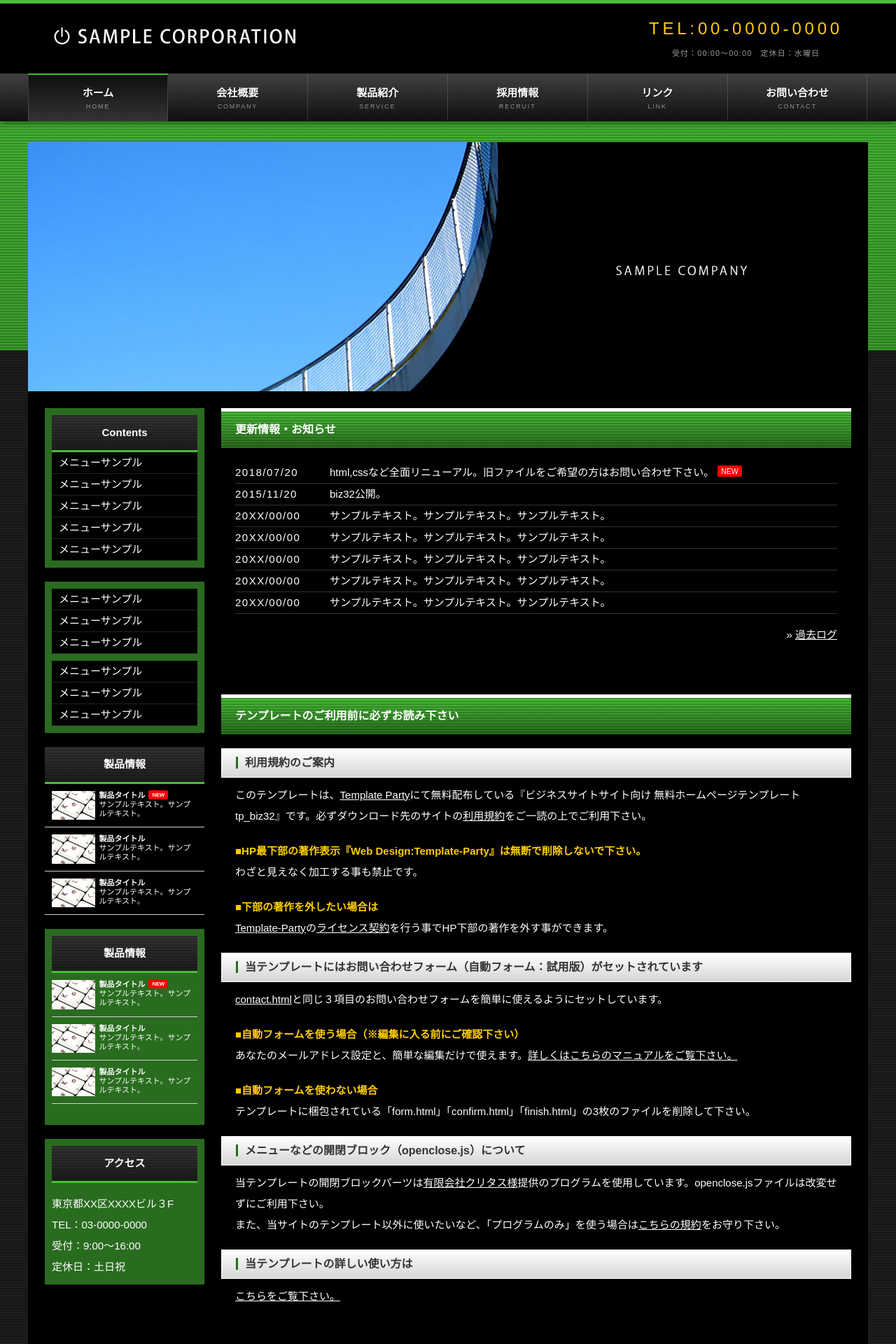
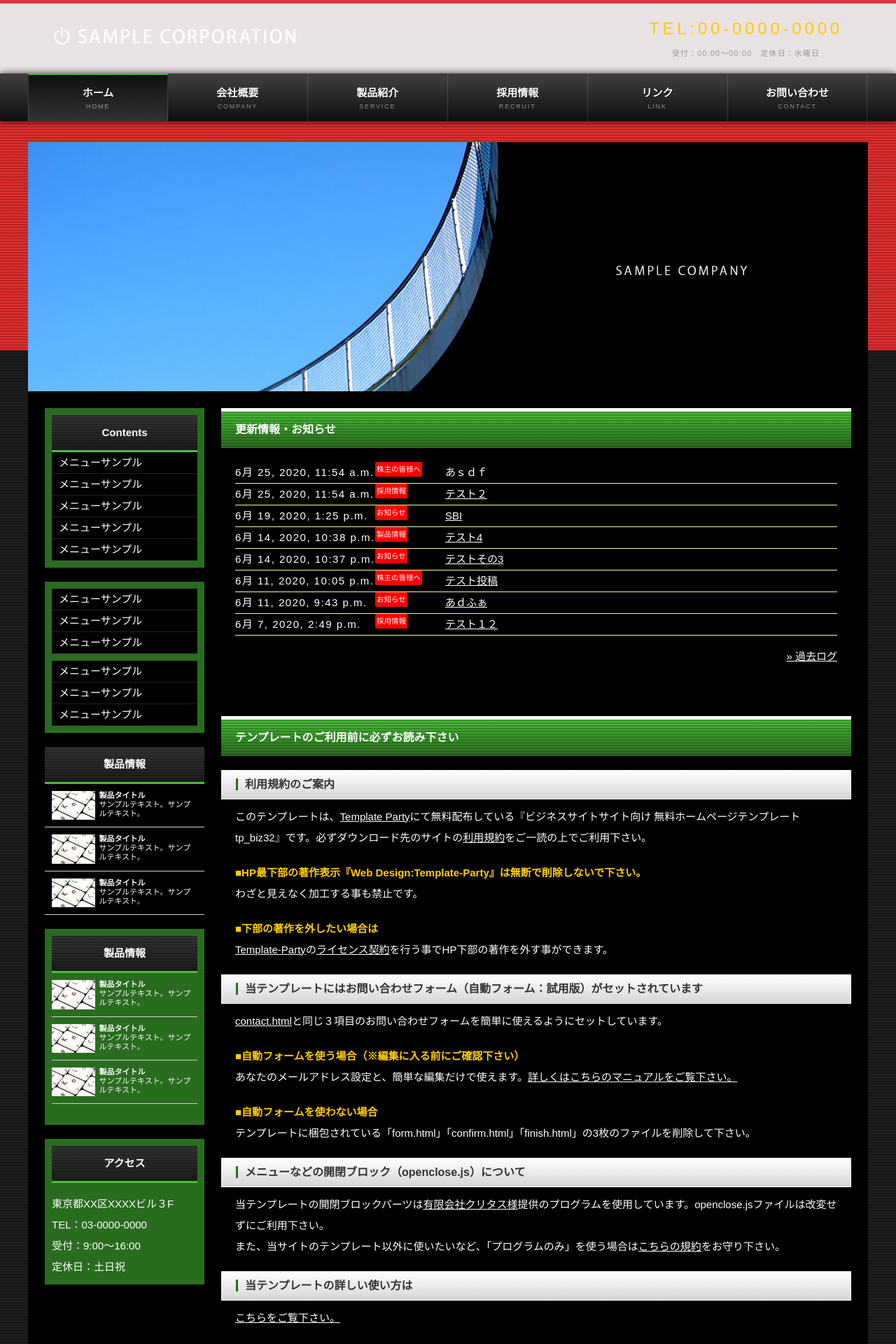
Before and after one commit to aasshunyaaa/portfolio, a Django app: page / in a window 1280 px wide. Shown: the top 1920 px of the page at 70% size. Run offline with Django 3.2, Linux system fonts and the light colour scheme; data comes from the database, SQL or seed files in the repository; both versions use the stored data as it was after the commit.

Commit message:
6/25 kec

```diff
--- a/site2/models.py
+++ b/site2/models.py
@@ -11,14 +11,14 @@ class Category(models.Model):
 
 PUBLIC_CHOICES = [
     ('1', '公開'),
-    ('2', '非公開'),
+    ('0', '非公開'),
 ]
 
 class News(models.Model):
     title = models.CharField(max_length=100, verbose_name='タイトル')
     category = models.ManyToManyField(Category, verbose_name='カテゴリー')
     content = MDTextField(max_length=500, verbose_name='記事内容')
-    public_status = models.BooleanField(verbose_name='公開/非公開', default=True, choices=PUBLIC_CHOICES)
+    public_status = models.BooleanField(verbose_name='公開')
     data = models.DateTimeField(auto_now_add=True, verbose_name='投稿日')
 
     def __str__(self):
--- a/site2/static/css/style.css
+++ b/site2/static/css/style.css
@@ -18,7 +18,7 @@ body {
 }
 /*トップページのbodyタグへの追加設定*/
 body#top {
-	background: url(../images/bg1.png), linear-gradient(#48be36, #3b9c2c 500px, #1d1d1d 501px);		/*背景壁紙とグラデーション*/
+	background: url(../images/bg1.png), linear-gradient(#e22727f6, #e22727f6 500px, #1d1d1d 501px);		/*背景壁紙とグラデーション*/
 }
 h1,h2,h3,h4,h5,p,ul,ol,li,dl,dt,dd,form,figure,form {margin: 0px;padding: 0px;font-size: 100%;}
 ul {list-style-type: none;}
@@ -49,9 +49,9 @@ a:hover {
 ---------------------------------------------------------------------------*/
 /*ヘッダーブロック*/
 header {
-	border-top: 5px solid #48be36;	/*上のアクセント用の線の幅、線種、色*/
+	border-top: 5px solid #da3442;	/*上のアクセント用の線の幅、線種、色*/
 	height: 100px;	/*高さ*/
-	background: #000;	/*背景色*/
+	background: rgb(233, 227, 227);	/*背景色*/
 }
 /*ロゴ画像*/
 header #logo {
@@ -440,13 +440,13 @@ footer .pr {display: block;font-size: 80%;}
 /*日付設定*/
 #new dt {
 	float: left;
-	width: 9em;
+	width: 20em;
 	letter-spacing: 0.1em;
 }
 /*記事設定*/
 #new dd {
-	padding-left: 9em;
-	border-bottom: 1px solid #333;	/*下線の幅、線種、色*/
+	padding-left: 15em;
+	border-bottom: 1px solid rgb(247, 249, 154);	/*下線の幅、線種、色*/
 }
 
 /*よく頂く質問ページ
@@ -533,7 +533,7 @@ body.is-fixed-pagetop .nav-fix-pos-pagetop a {
 	line-height: 50px;	/*高さ*/
 	bottom: 50px;	/*下から50pxの場所に配置*/
 	right: 3%;		/*右から3%の場所に配置*/
-	background: #000;	/*背景色（古いブラウザ用）*/
+	background: rgb(216, 206, 206);	/*背景色（古いブラウザ用）*/
 	background: rgba(0,0,0,0.6);	/*背景色。0,0,0は黒の事で0.6は透明度60%の事。*/
 	color: #fff;	/*文字色*/
 	border: 1px solid #fff;	/*枠線の幅、線種、色*/
@@ -585,9 +585,10 @@ h2 span.option1, h2 span.option2 {
 	color: #FFF;		/*文字色*/
 	font-size: 70%;
 	line-height: 1.5;
-	padding: 2px 5px;
+	padding: 3px 2px;
 	border-radius: 2px;
-	margin: 0px 5px;
+	margin-left: -100px;
+	float: left;
 	vertical-align: text-top;
 }
 
--- a/site2/templates/site2/index.html
+++ b/site2/templates/site2/index.html
@@ -19,20 +19,10 @@
 <section id="new">
 <h2>更新情報・お知らせ</h2>
 <dl>
-<dt>2018/07/20</dt>
-<dd>html,cssなど全面リニューアル。旧ファイルをご希望の方はお問い合わせ下さい。<span class="newicon">NEW</span></dd>
-<dt>2015/11/20</dt>
-<dd>biz32公開。</dd>
-<dt>20XX/00/00</dt>
-<dd>サンプルテキスト。サンプルテキスト。サンプルテキスト。</dd>
-<dt>20XX/00/00</dt>
-<dd>サンプルテキスト。サンプルテキスト。サンプルテキスト。</dd>
-<dt>20XX/00/00</dt>
-<dd>サンプルテキスト。サンプルテキスト。サンプルテキスト。</dd>
-<dt>20XX/00/00</dt>
-<dd>サンプルテキスト。サンプルテキスト。サンプルテキスト。</dd>
-<dt>20XX/00/00</dt>
-<dd>サンプルテキスト。サンプルテキスト。サンプルテキスト。</dd>
+{% for news in obj %}
+<dt>{{ news.data }}</dt>
+<dd>{{ news.title }}<a href="{% url 'site2:news_detail' news.id %}"><span class="newicon">{% for news in news.category.all %}{{ news }}{% endfor %}</span></dd>
+{% endfor %}
 </dl>
 <p class="r">&raquo;&nbsp;<a href="#">過去ログ</a></p>
 </section>
--- /dev/null
+++ b/site2/templates/site2/news_detail.html
@@ -0,0 +1 @@
+{{ obj }}
--- a/site2/urls.py
+++ b/site2/urls.py
@@ -5,6 +5,7 @@ from . import views
 app_name = 'site2'
 urlpatterns = [
     path('', views.index, name='index'),
+    path('news/<int:pk>', views.news_detail, name='news_detail'),
     path('c1', views.c1, name='c1'),
     path('company', views.company, name='company'),
     path('confirm', views.confirm, name='confirm'),
--- a/site2/views.py
+++ b/site2/views.py
@@ -1,9 +1,24 @@
 from django.shortcuts import render
+from .models import News, Category
 
 
+# TOPページ
+def index(request):
+    obj = News.objects.all().order_by('-data')[0:10]
+    params = {
+        'obj': obj,
+    }
+    return render(request, 'site2/index.html', params)
 
-def index(request):
-    return render(request, 'site2/index.html')
+# 新着情報詳細
+def news_detail(request, pk):
+    obj = News.objects.get(id=pk)
+    params = {
+        'obj': obj,
+    }
+    return render(request, 'site2/news_detail.html', params)
+
+
 
 def c1(request):
     return render(request, 'site2/c1.html')
--- a/system/forms.py
+++ b/system/forms.py
@@ -19,7 +19,7 @@ class LoginForm(AuthenticationForm):
 class NewsForm(forms.ModelForm):
     class Meta:
         model = News
-        fields = ('title', 'category', 'content',)
+        fields = ('title', 'category', 'content', 'public_status',)
         widgets = {
             'category' :forms.CheckboxSelectMultiple,
 
--- a/system/templates/system/recruit.html
+++ b/system/templates/system/recruit.html
@@ -32,7 +32,7 @@
                             </tr>
                         </thead>
                         <tbody>
-                            {% for recruit in recruit_list %}
+                            {% for recruit in paginator_list %}
                             <tr>
                                 <td>{{ recruit.id }}</td>
                                 <td>{{ recruit.title }}</td>
--- a/system/views.py
+++ b/system/views.py
@@ -49,7 +49,7 @@ def news(request):
     news_list = paginator_query(request, news, 3)
     params = {
         'news': news_list.object_list,
-        'news_list': news_list,
+        'paginator_list': news_list,
     }
     return render(request, 'system/news.html', params)
 
@@ -112,10 +112,10 @@ def recruit(request):
     if q_title:
         obj = Recruit.objects.filter(Q(title__icontains=q_title))
 
-    recruit_list = paginator_query(request, obj, 5)
+    recruit_list = paginator_query(request, obj, 3)
     params = {
         'obj': recruit_list.object_list,
-        'recruit_list' :recruit_list,
+        'paginator_list' :recruit_list,
     }
 
     return render(request, 'system/recruit.html', params)
```
Also changed, not shown: system/templates/includes/paginator.html (+5 -5 lines), system/templates/system/news.html (+6 -11 lines), db.sqlite3, site2/migrations/0008_auto_20200625_1128.py (added), site2/templates/site2/news_list.html (added).
